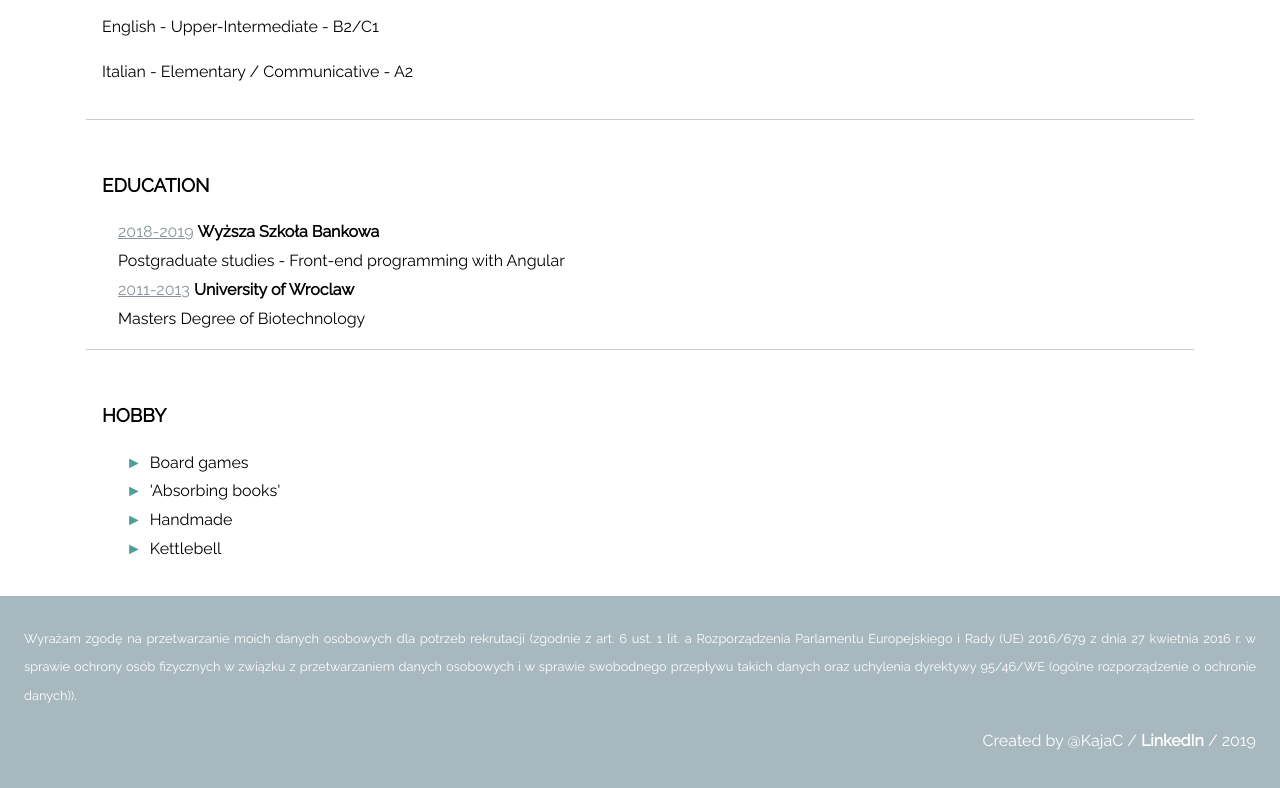
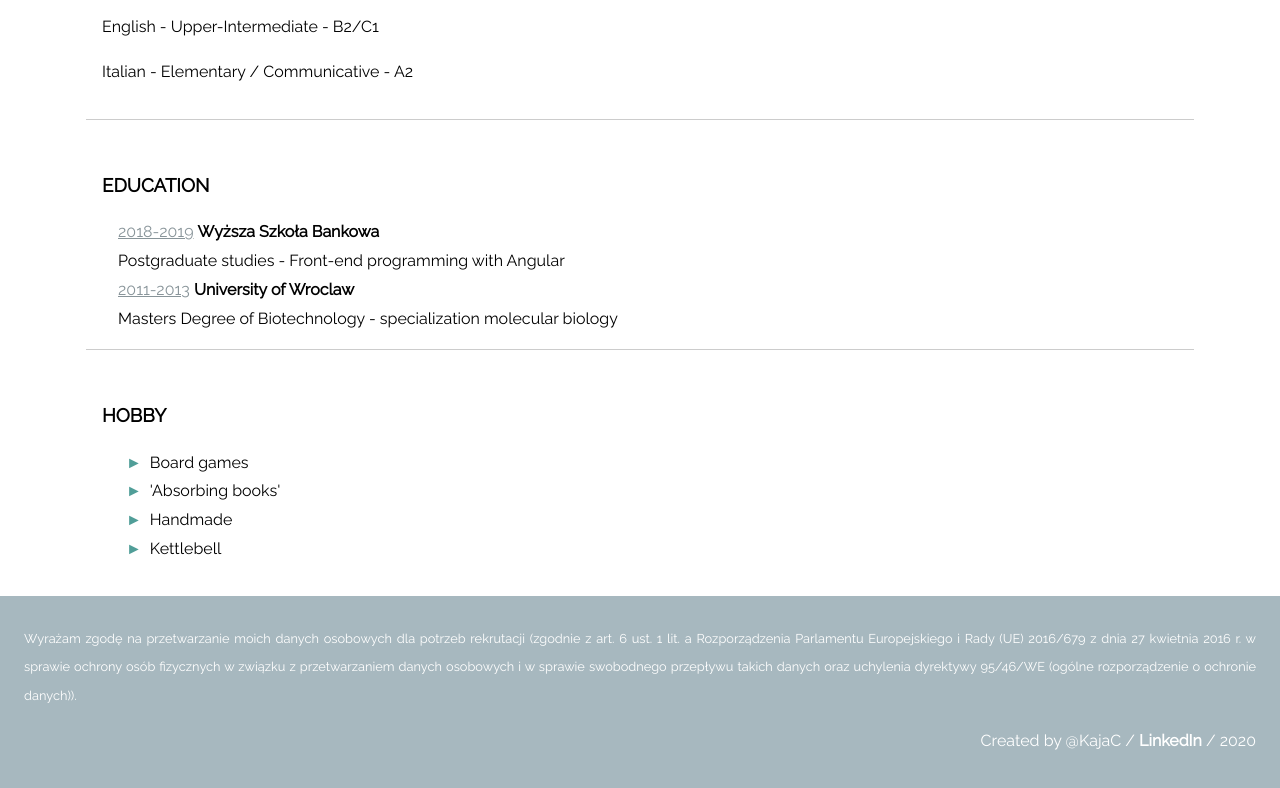
Before and after one commit to gainaa/myCV, a plain HTML site: page index.html in a window 1280 px wide. Shown: the part 2434-3222 px from the top of the page. Drawn offline with Linux system fonts and the light colour scheme.

Commit message:
specialization added

```diff
--- a/index.html
+++ b/index.html
@@ -201,7 +201,7 @@
 					<span>2011-2013</span> <strong>University of Wroclaw</strong>
 				</div>
 				<div class="descrition">
-					Masters Degree of Biotechnology
+					Masters Degree of Biotechnology - specialization molecular biology
 				</div>
 			</article>
 		</section>
@@ -225,7 +225,7 @@
 			art. 6 ust. 1 lit. a Rozporządzenia Parlamentu Europejskiego i Rady (UE) 2016/679 z dnia 27 kwietnia 2016 r.
 			w sprawie ochrony osób fizycznych w związku z przetwarzaniem danych osobowych i w sprawie swobodnego
 			przepływu takich danych oraz uchylenia dyrektywy 95/46/WE (ogólne rozporządzenie o ochronie danych)).</p>
-		<p>Created by @KajaC / <a href="https://www.linkedin.com/in/kaja-ciesliczka/">LinkedIn</a> / 2019 </p>
+		<p>Created by @KajaC / <a href="https://www.linkedin.com/in/kaja-ciesliczka/">LinkedIn</a> / 2020 </p>
 	</footer>
 </body>
 
```
